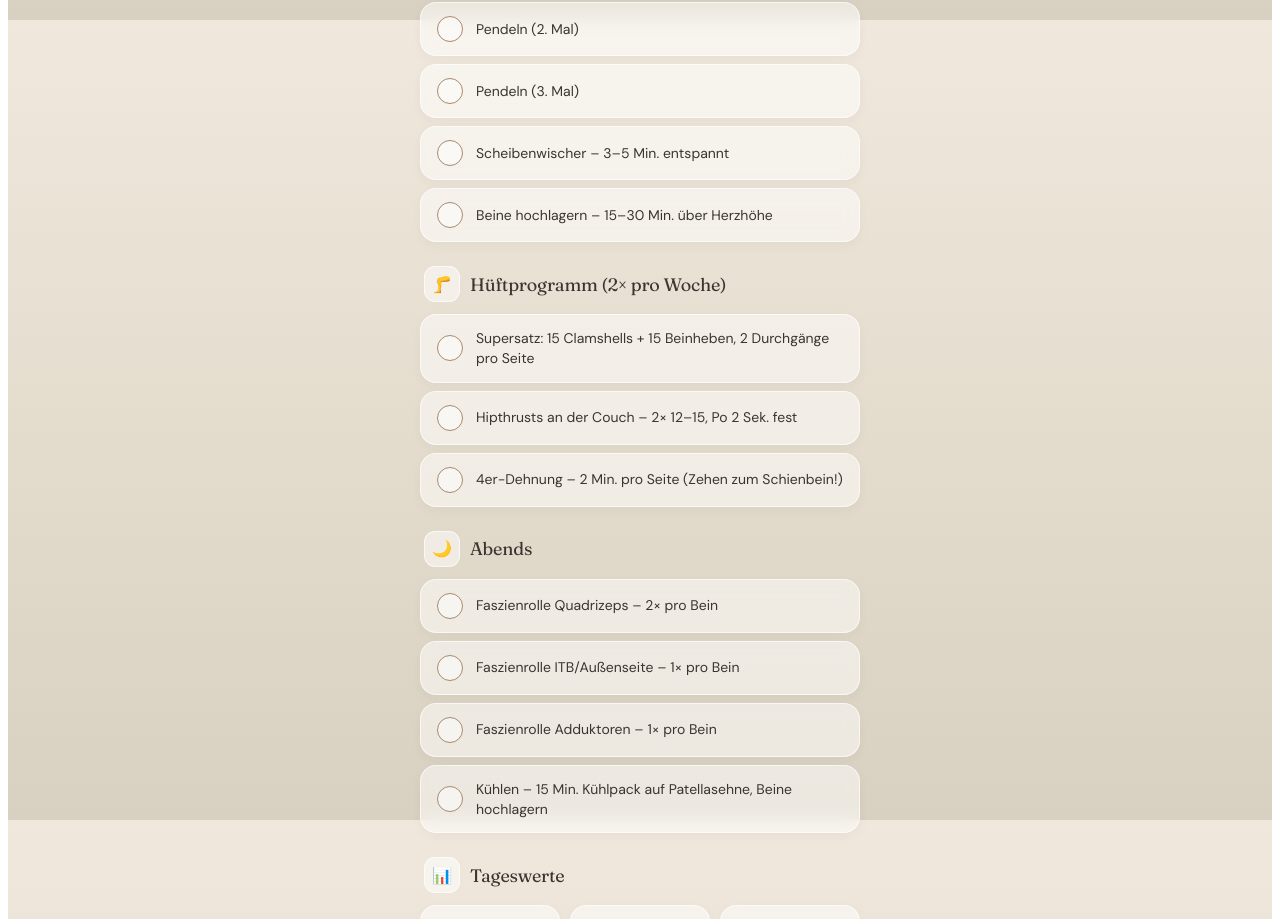
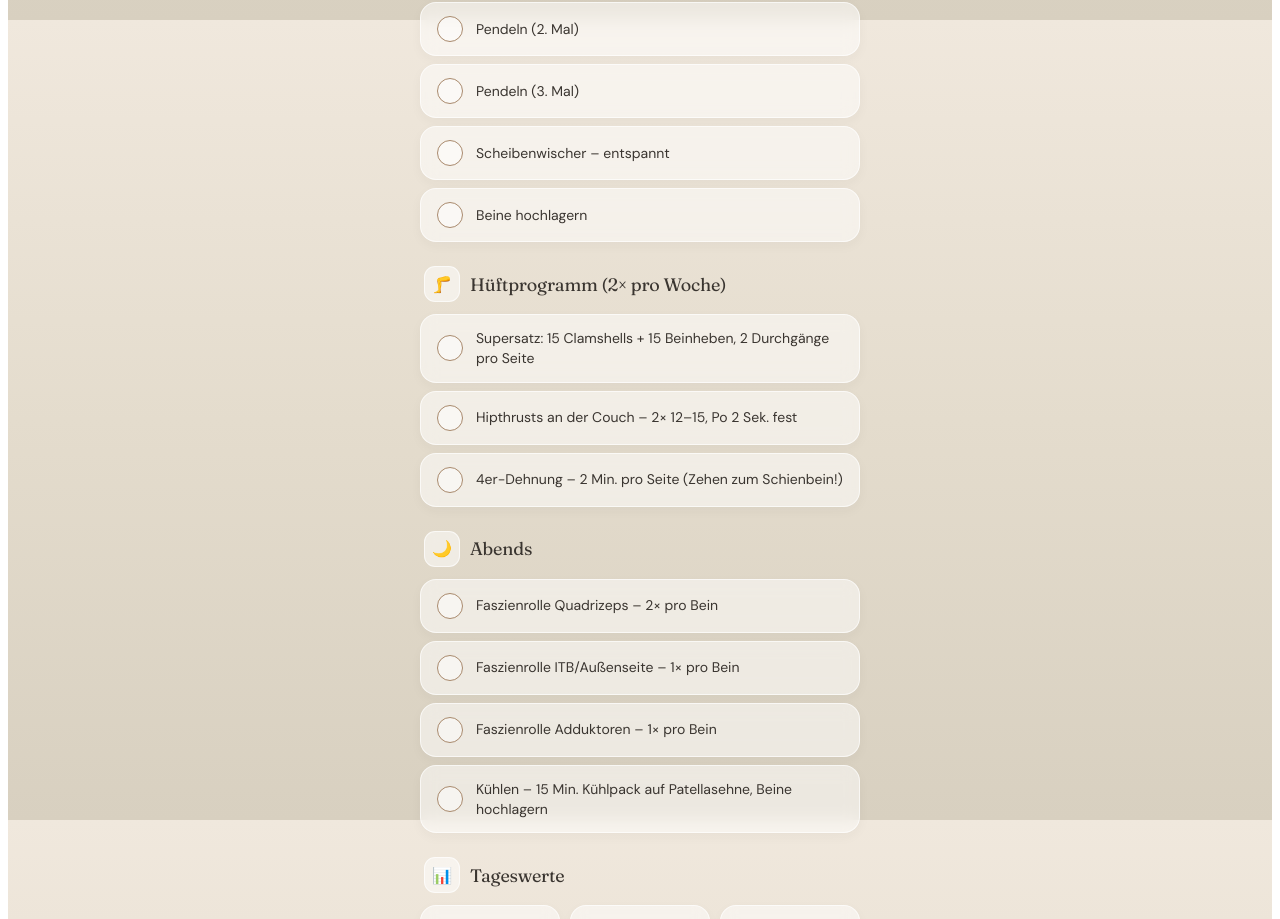
Before and after one commit to JuliaWolf208/patella-protokoll, a React (Vite) app: page / in a window 1280 px wide. Shown: the part 788-1707 px from the top of the page. Built offline with nearby package versions, Linux system fonts and the light colour scheme.

Commit message:
Fix: Scheibenwischer und Hochlagern Texte gekürzt

```diff
--- a/src/App.jsx
+++ b/src/App.jsx
@@ -21,8 +21,8 @@ const SECTIONS = [
       { id: "pendeln_1",       text: "Pendeln (1. Mal)" },
       { id: "pendeln_2",       text: "Pendeln (2. Mal)" },
       { id: "pendeln_3",       text: "Pendeln (3. Mal)" },
-      { id: "scheibenwischer", text: "Scheibenwischer – 3–5 Min. entspannt" },
-      { id: "hochlagern",      text: "Beine hochlagern – 15–30 Min. über Herzhöhe" },
+      { id: "scheibenwischer", text: "Scheibenwischer – entspannt" },
+      { id: "hochlagern",      text: "Beine hochlagern" },
     ],
   },
   {
```
